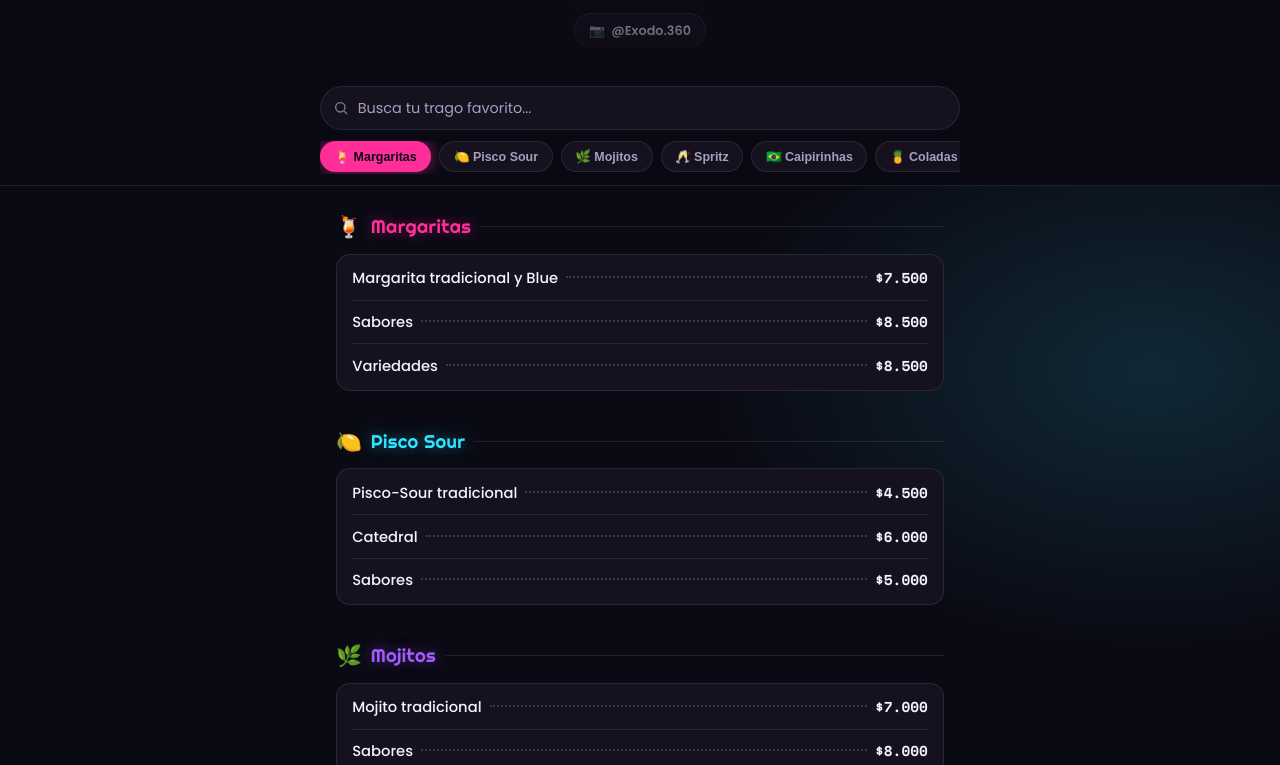
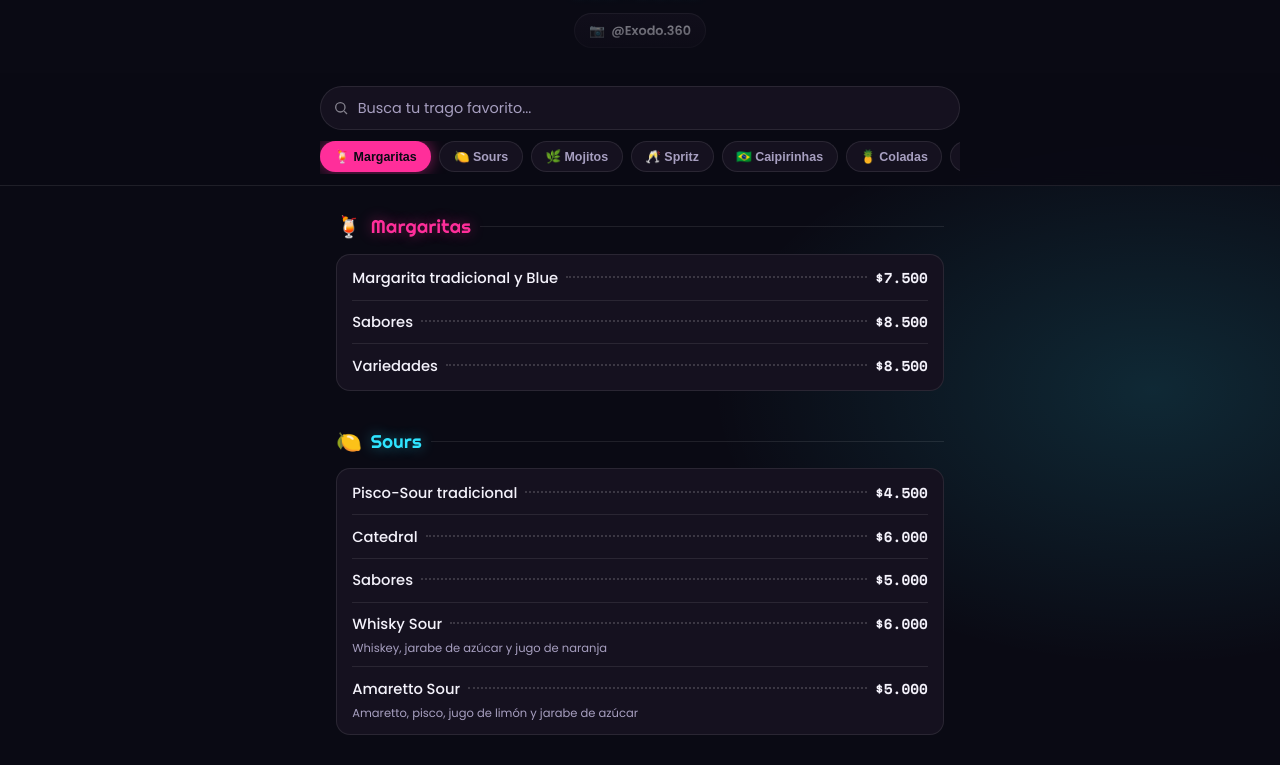
Before and after one commit to exodo360/Carta-Exodo360, a plain HTML site: page index.html in a window 1280 px wide. Shown: the part 172-937 px from the top of the page. Drawn offline with nearby package versions, Linux system fonts and the light colour scheme.

Commit message:
index.html

```diff
--- a/index.html
+++ b/index.html
@@ -311,10 +311,12 @@ const DATA = [
     { name:"Sabores", price:8500 },
     { name:"Variedades", price:8500 },
   ]},
-  { id:"pisco-sour", icon:"🍋", title:"Pisco Sour", items:[
+  { id:"pisco-sour", icon:"🍋", title:"Sours", items:[
     { name:"Pisco-Sour tradicional", price:4500 },
     { name:"Catedral", price:6000 },
     { name:"Sabores", price:5000 },
+    { name:"Whisky Sour", price:6000, note:"Whiskey, jarabe de azúcar y jugo de naranja" },
+    { name:"Amaretto Sour", price:5000, note:"Amaretto, pisco, jugo de limón y jarabe de azúcar" },
   ]},
   { id:"mojitos", icon:"🌿", title:"Mojitos", items:[
     { name:"Mojito tradicional", price:7000 },
@@ -363,6 +365,7 @@ const DATA = [
     { name:"Daiquiri", price:7000, note:"Ron blanco, jugo de limón y azúcar." },
     { name:"Ruso Negro", price:9000, note:"Vodka, licor de cacao y licor de café" },
     { name:"Ruso Blanco", price:9000, note:"Vodka, licor de cacao, licor de café y crema de leche." },
+    { name:"Long Island", price:9000, note:"Vodka, gin, triple sec, ron blanco, tequila, jugo de limón, jarabe de azúcar y dash de coca cola." },
 
 
   ]},
```
